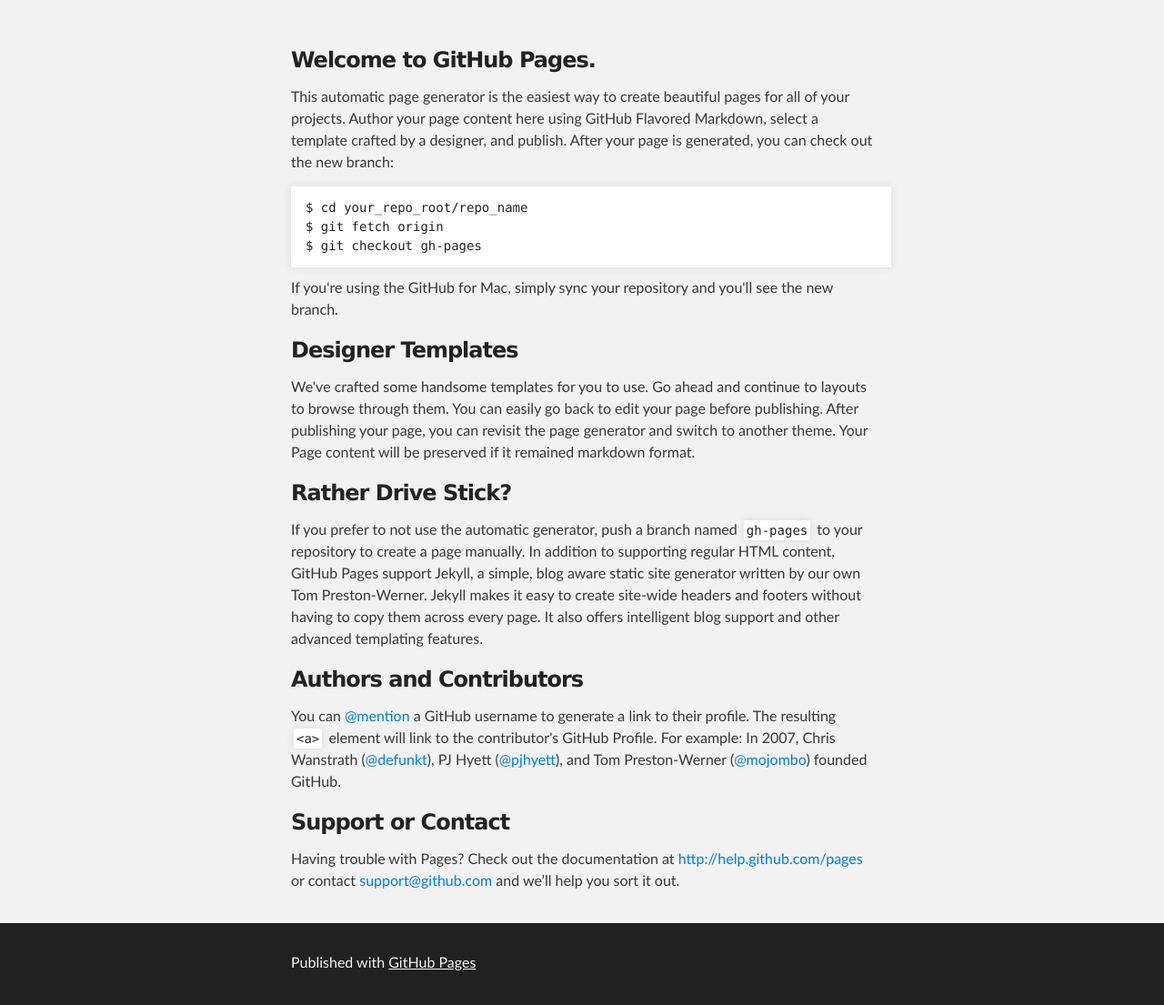
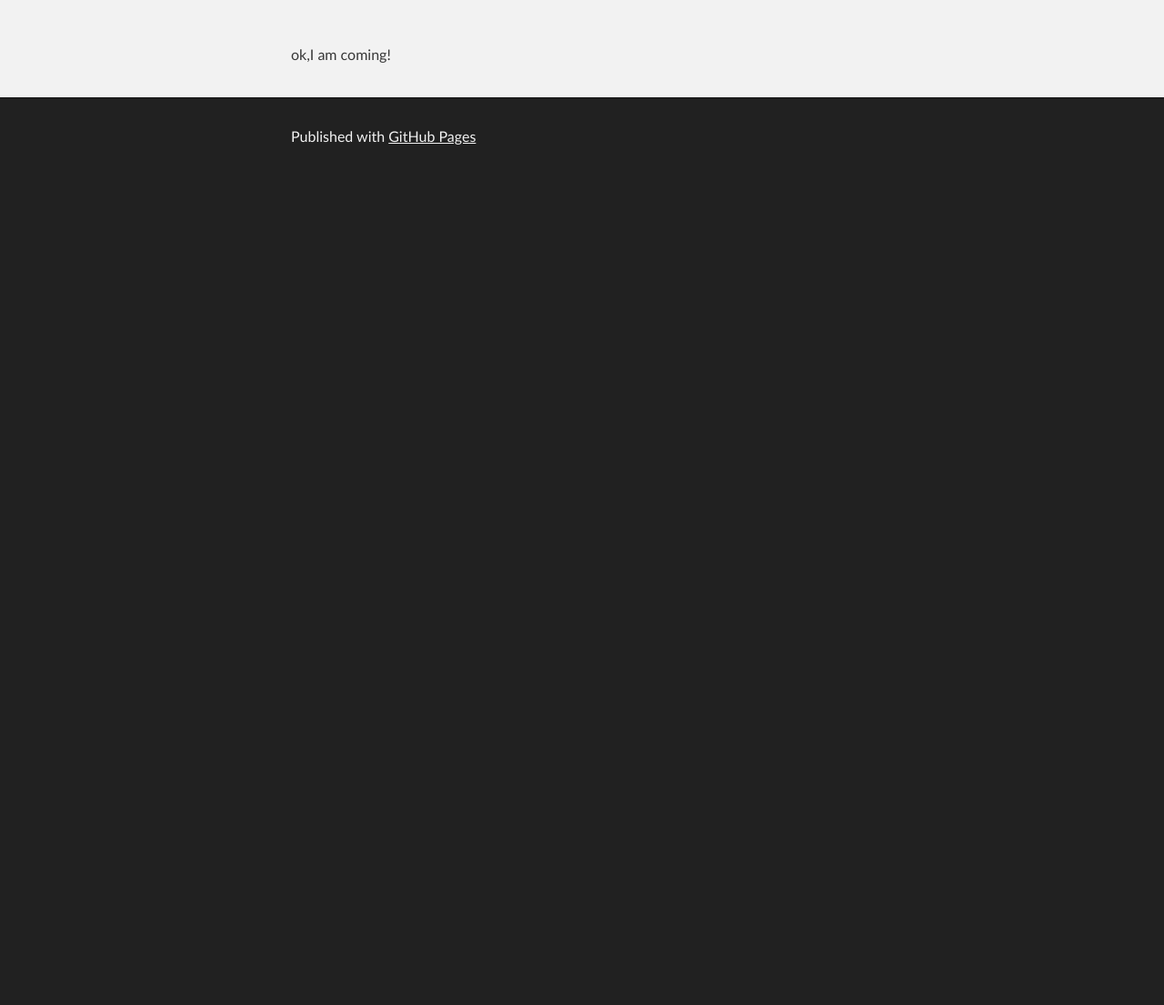
Before and after one commit to www3boxs/www3boxs.github.io, a plain HTML site: page index.html in a window 1280 px wide. Shown: the part 176-1281 px from the top of the page at 91% size. After the commit the page ends 800 px from the top, so only its background shows below. Drawn offline with Linux system fonts and the light colour scheme.

Commit message:
Replace master branch with page content via GitHub

```diff
--- a/index.html
+++ b/index.html
@@ -4,11 +4,11 @@
   <head>
     <meta charset='utf-8' />
     <meta http-equiv="X-UA-Compatible" content="chrome=1" />
-    <meta name="description" content="www3boxs : " />
+    <meta name="description" content="hello : " />
 
     <link rel="stylesheet" type="text/css" media="screen" href="stylesheets/stylesheet.css">
 
-    <title>www3boxs</title>
+    <title>hello</title>
   </head>
 
   <body>
@@ -18,7 +18,7 @@
         <header class="inner">
           <a id="forkme_banner" href="https://github.com/www3boxs">View on GitHub</a>
 
-          <h1 id="project_title">www3boxs</h1>
+          <h1 id="project_title">hello</h1>
           <h2 id="project_tagline"></h2>
 
         </header>
@@ -27,37 +27,7 @@
     <!-- MAIN CONTENT -->
     <div id="main_content_wrap" class="outer">
       <section id="main_content" class="inner">
-        <h3>
-<a name="welcome-to-github-pages" class="anchor" href="#welcome-to-github-pages"><span class="octicon octicon-link"></span></a>Welcome to GitHub Pages.</h3>
-
-<p>This automatic page generator is the easiest way to create beautiful pages for all of your projects. Author your page content here using GitHub Flavored Markdown, select a template crafted by a designer, and publish. After your page is generated, you can check out the new branch:</p>
-
-<pre><code>$ cd your_repo_root/repo_name
-$ git fetch origin
-$ git checkout gh-pages
-</code></pre>
-
-<p>If you're using the GitHub for Mac, simply sync your repository and you'll see the new branch.</p>
-
-<h3>
-<a name="designer-templates" class="anchor" href="#designer-templates"><span class="octicon octicon-link"></span></a>Designer Templates</h3>
-
-<p>We've crafted some handsome templates for you to use. Go ahead and continue to layouts to browse through them. You can easily go back to edit your page before publishing. After publishing your page, you can revisit the page generator and switch to another theme. Your Page content will be preserved if it remained markdown format.</p>
-
-<h3>
-<a name="rather-drive-stick" class="anchor" href="#rather-drive-stick"><span class="octicon octicon-link"></span></a>Rather Drive Stick?</h3>
-
-<p>If you prefer to not use the automatic generator, push a branch named <code>gh-pages</code> to your repository to create a page manually. In addition to supporting regular HTML content, GitHub Pages support Jekyll, a simple, blog aware static site generator written by our own Tom Preston-Werner. Jekyll makes it easy to create site-wide headers and footers without having to copy them across every page. It also offers intelligent blog support and other advanced templating features.</p>
-
-<h3>
-<a name="authors-and-contributors" class="anchor" href="#authors-and-contributors"><span class="octicon octicon-link"></span></a>Authors and Contributors</h3>
-
-<p>You can <a href="https://github.com/blog/821" class="user-mention">@mention</a> a GitHub username to generate a link to their profile. The resulting <code>&lt;a&gt;</code> element will link to the contributor's GitHub Profile. For example: In 2007, Chris Wanstrath (<a href="https://github.com/defunkt" class="user-mention">@defunkt</a>), PJ Hyett (<a href="https://github.com/pjhyett" class="user-mention">@pjhyett</a>), and Tom Preston-Werner (<a href="https://github.com/mojombo" class="user-mention">@mojombo</a>) founded GitHub.</p>
-
-<h3>
-<a name="support-or-contact" class="anchor" href="#support-or-contact"><span class="octicon octicon-link"></span></a>Support or Contact</h3>
-
-<p>Having trouble with Pages? Check out the documentation at <a href="http://help.github.com/pages">http://help.github.com/pages</a> or contact <a href="mailto:support@github.com">support@github.com</a> and we’ll help you sort it out.</p>
+        <p>ok,I am coming!</p>
       </section>
     </div>
 
```
Also changed, not shown: params.json (+1 -1 lines).
